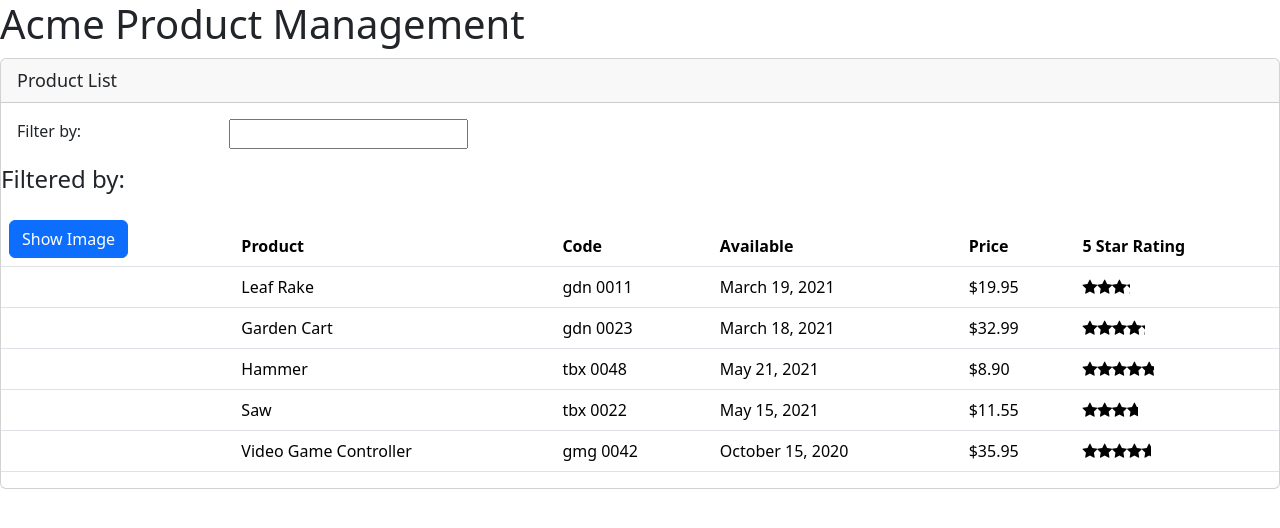
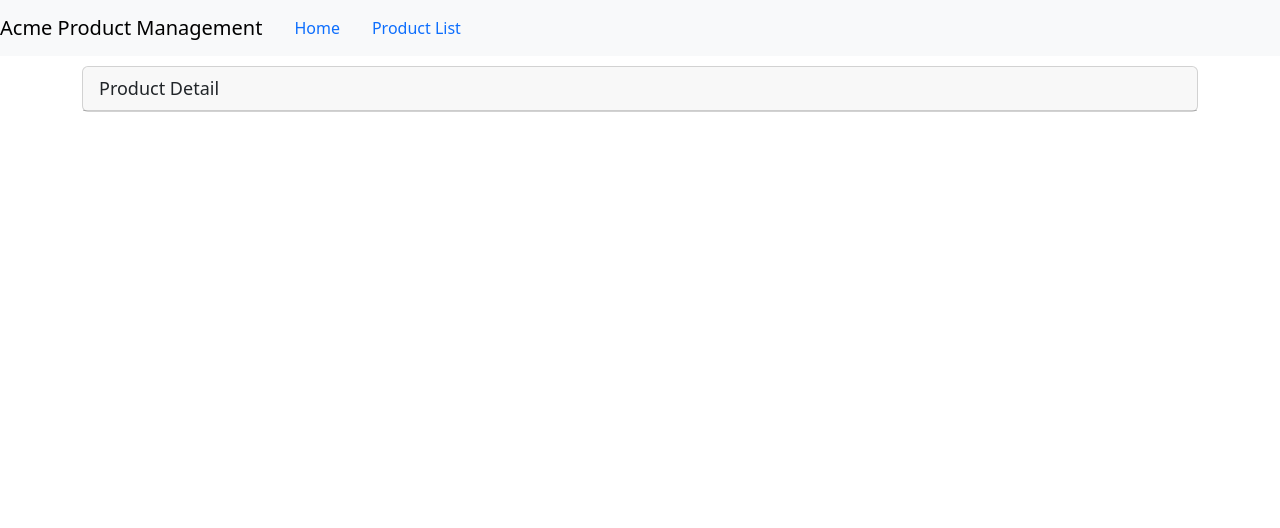
Before and after one commit to fernandoasg/angular-course, an Angular app in the folder Angular-GettingStarted/APM-Start/: page /products/1 in a window 1280 px wide. Shown: the top 528 px of the page. Built offline with nearby package versions, Linux system fonts and the light colour scheme.

Commit message:
Product detail page and routing

```diff
--- a/Angular-GettingStarted/APM-Start/src/app/app.component.ts
+++ b/Angular-GettingStarted/APM-Start/src/app/app.component.ts
@@ -3,9 +3,15 @@
 @Component({
   selector: 'pm-root',
   template: `
-    <div>
-      <h1>{{pageTitle}}</h1>
-      <pm-products></pm-products>
+    <nav class="navbar navbar-expand navbar-light bg-light">
+      <a class="navbar-brand">{{pageTitle}}</a>
+      <ul class="nav nav-pills">
+        <li><a class="nav-link" routerLink="/welcome">Home</a></li>
+        <li><a class="nav-link" routerLink="/products">Product List</a></li>
+      </ul>
+    </nav>
+    <div class="container">
+      <router-outlet></router-outlet>
     </div>
   `
 })
--- /dev/null
+++ b/Angular-GettingStarted/APM-Start/src/app/products/product-detail.component.html
@@ -0,0 +1,5 @@
+<div class="card">
+    <div class="card-header">
+        {{pageTitle}}
+    </div>
+</div>
--- /dev/null
+++ b/Angular-GettingStarted/APM-Start/src/app/products/product-detail.component.ts
@@ -0,0 +1,14 @@
+import { Component, OnInit } from '@angular/core';
+
+@Component({
+  templateUrl: './product-detail.component.html',
+  styleUrls: ['./product-detail.component.css']
+})
+export class ProductDetailComponent implements OnInit {
+  pageTitle: string =  'Product Detail';
+  constructor() { }
+
+  ngOnInit(): void {
+  }
+
+}
```
Also changed, not shown: Angular-GettingStarted/APM-Start/src/app/app.module.ts (+14 -2 lines), Angular-GettingStarted/APM-Start/src/app/products/product-detail.component.css (added), 1 other file (tests, documents, lock files or other folders).
